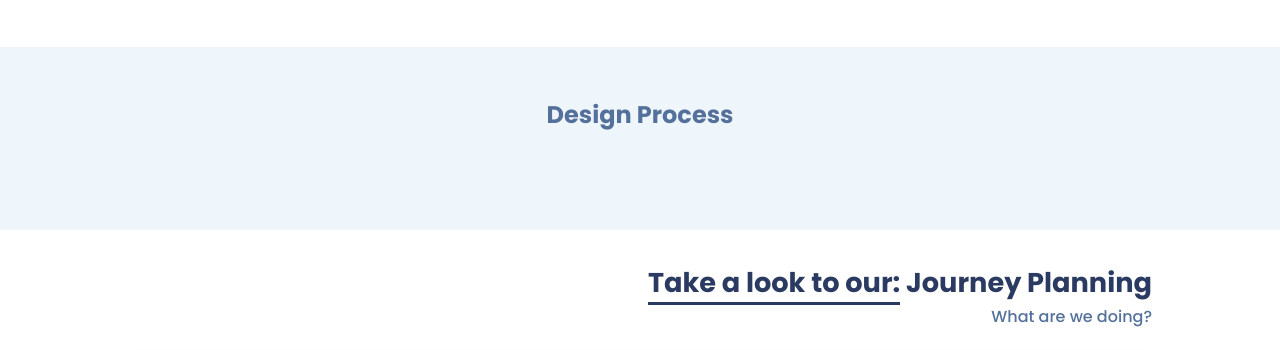
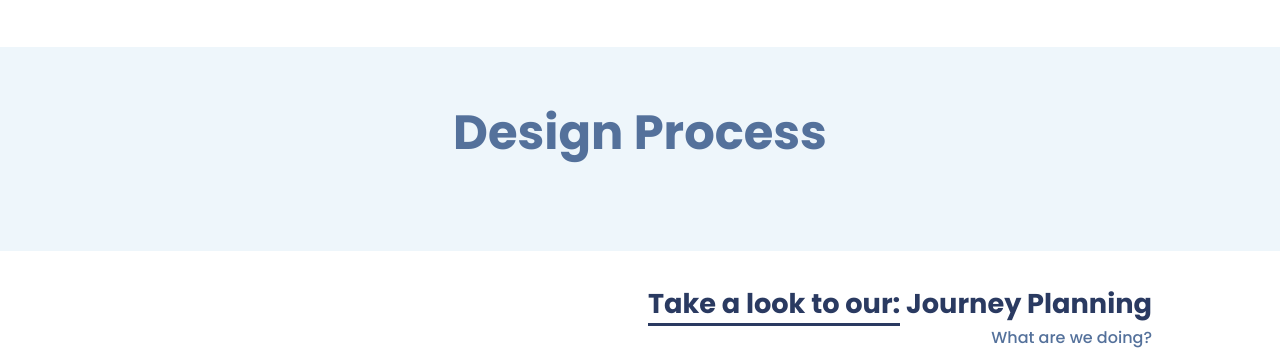
Before and after one commit to TugasInformatika/InfinityAndBeyond, a plain HTML site: page index.html in a window 1280 px wide. Shown: the part 1252-1602 px from the top of the page. Drawn offline with nearby package versions, Linux system fonts and the light colour scheme; a script that the page names is missing.

Commit message:
Update index.html

```diff
--- a/index.html
+++ b/index.html
@@ -60,8 +60,8 @@
     </section>
 
    <section class="design-process" id="design-process" style="padding: 50px 10%; background-color: #eef6fb;">
-   <div class="design-process-title" style="text-align:center; margin-bottom: 3rem;">
-        <h1><span>Design</span> Process</h1>
+   <div class="design-process-title" style="text-align:center; margin-bottom: 2rem;">
+   <h1 style="font-size: 48px;"><span>Design</span> Process</h1>
     </div>
    </section>
 
```
